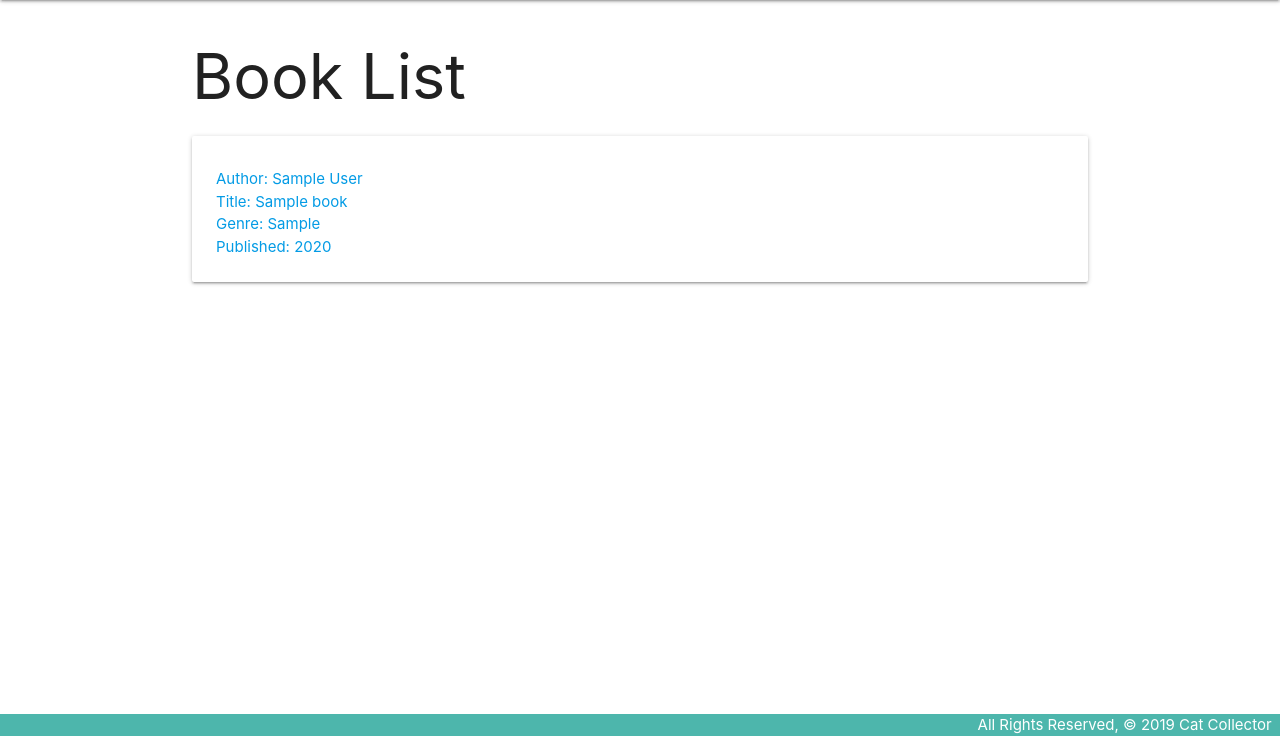
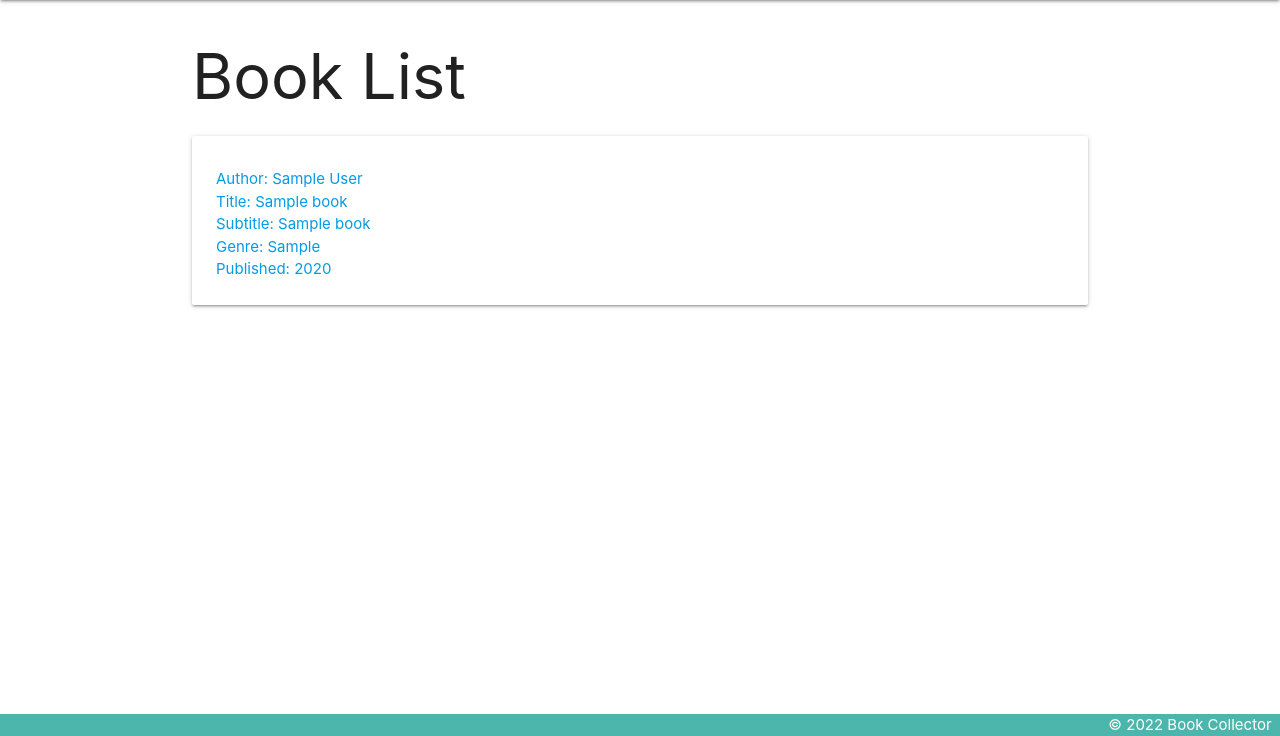
Before and after one commit to tungolra/Book-Collector-django-app, a Django app: page /books/ in a window 1280 px wide. Shown: the part 64-800 px from the top of the page. Run offline with Django 4.2, Linux system fonts and the light colour scheme; a user stored in the database is signed in; tables that the repository leaves empty hold one stand-in row (values such as "Sample post").

Commit message:
added subtitle to books model

```diff
--- a/bookcollector/main_app/models.py
+++ b/bookcollector/main_app/models.py
@@ -22,6 +22,7 @@ class Subject(models.Model):
 class Book(models.Model):
     author = models.CharField(max_length=100)
     title = models.CharField(max_length=100)
+    subtitle = models.CharField(max_length=100)
     genre = models.CharField(max_length=100)
     publish_year = models.IntegerField()
     subjects = models.ManyToManyField(Subject)
--- a/bookcollector/main_app/templates/about.html
+++ b/bookcollector/main_app/templates/about.html
@@ -1,5 +1,5 @@
 {% extends 'base.html'%} {% block content %}
 <h1>About the Book Collector</h1>
 <hr />
-<p>I collect Bookses</p>
+<p>This lab was completed by Ralph Tungol</p>
 {% endblock %}
--- a/bookcollector/main_app/templates/base.html
+++ b/bookcollector/main_app/templates/base.html
@@ -40,9 +40,7 @@
     </header>
     <main class="container">{% block content %} {% endblock %}</main>
     <footer class="page-footer teal lighten-2">
-      <div class="right">
-        All Rights Reserved, &copy; 2019 Cat Collector &nbsp;
-      </div>
+      <div class="right">&copy; 2022 Book Collector &nbsp;</div>
     </footer>
   </body>
 </html>
--- a/bookcollector/main_app/templates/books/detail.html
+++ b/bookcollector/main_app/templates/books/detail.html
@@ -5,6 +5,7 @@
   <div class="card">
     <div class="card-content">
       <span class="card-title teal-text">{{book.title}}</span>
+      <span class="teal-text"><em>{{book.subtitle}}</em></span>
       <p>Author: {{book.author}}</p>
       <p>Published: {{book.publish_year}}</p>
       <p>Genre: {{book.genre}}</p>
--- a/bookcollector/main_app/templates/books/index.html
+++ b/bookcollector/main_app/templates/books/index.html
@@ -7,6 +7,7 @@
       <span class="card-title"></span>
       <p>Author: {{book.author}}</p>
       <p>Title: {{book.title}}</p>
+      <p>Subtitle: {{book.subtitle}}</p>
       <p>Genre: {{book.genre}}</p>
       <p>Published: {{book.publish_year}}</p>
     </div>
--- a/bookcollector/main_app/templates/home.html
+++ b/bookcollector/main_app/templates/home.html
@@ -1,3 +1,3 @@
 {% extends 'base.html'%} {% block content %}
-<h1>There's nothing here...</h1>
+<h1>SEI-55 Collectors Lab</h1>
 {% endblock %}
--- a/bookcollector/main_app/views.py
+++ b/bookcollector/main_app/views.py
@@ -58,6 +58,7 @@ def books_new(request):
     form = BookForm()
     return render(request, 'books/new.html', {'form': form})
 
+
 @login_required
 def books_create(request):
     context = {}
@@ -73,7 +74,7 @@ def books_create(request):
 
 class BookUpdate(LoginRequiredMixin, generic.UpdateView):
     model = Book
-    fields = ['author', 'title', 'genre', 'publish_year']
+    fields = ['author', 'title', 'subtitle', 'genre', 'publish_year']
 
 
 class BookDelete(LoginRequiredMixin, generic.DeleteView):
```
Also changed, not shown: bookcollector/main_app/migrations/0008_book_subtitle.py (added).
